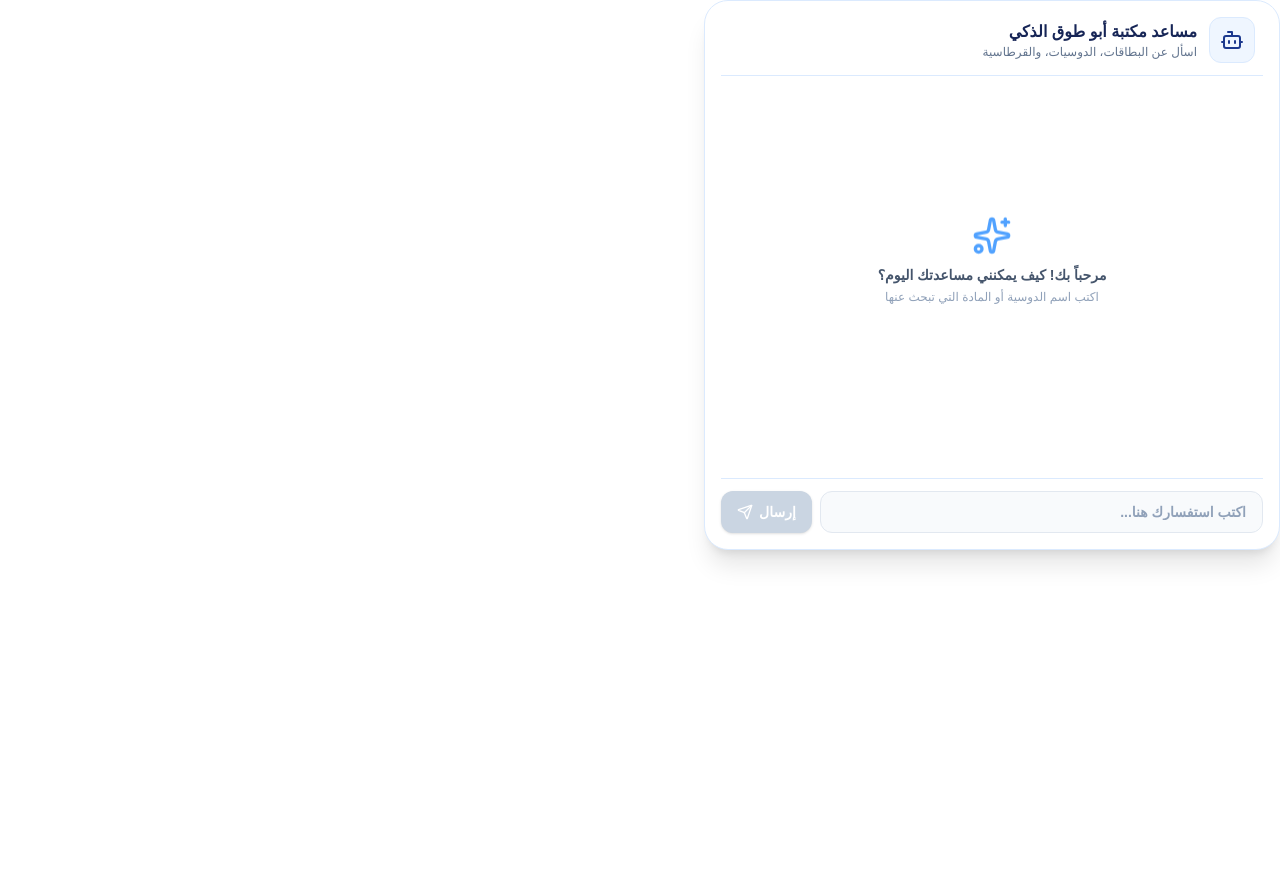
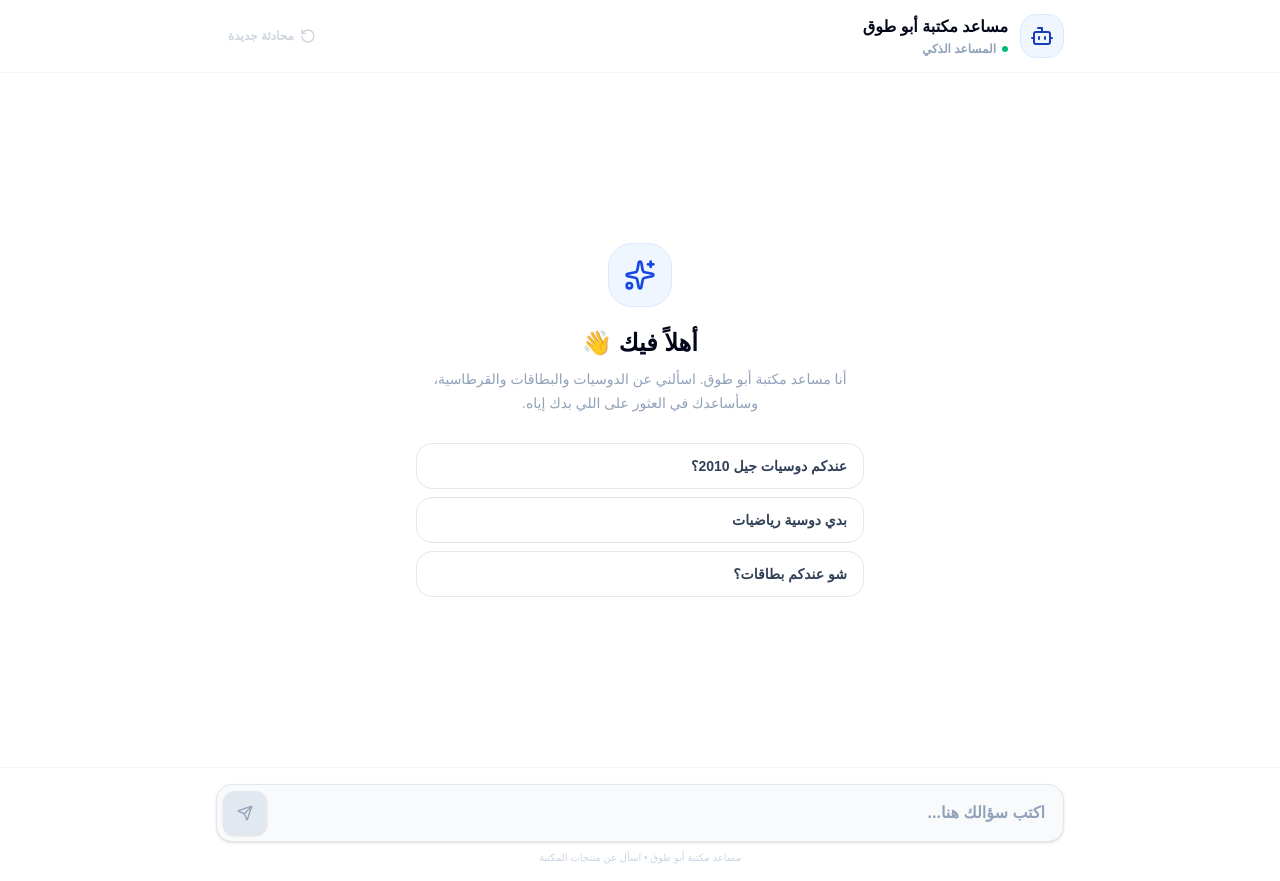
Before and after one commit to 4kspaidar4k-maker/omar44o, a Next.js app: page /ai-chat in a window 1280 px wide. Before the commit the page ends 800 px from the top, so only its background shows below. Built offline with nearby package versions, Linux system fonts and the light colour scheme.

Commit message:
Update page.tsx

```diff
--- a/app/ai-chat/page.tsx
+++ b/app/ai-chat/page.tsx
@@ -1,205 +1,355 @@
 "use client";
-
-import React, { useState, useRef, useEffect } from "react";
+import React, { useEffect, useRef, useState } from "react";
 import { useCart } from "@/context/CartContext";
 import { useRouter } from "next/navigation";
-import { ShoppingCart, Send, Bot, User, Sparkles } from "lucide-react";
-
+import {
+  ShoppingCart,
+  Send,
+  Bot,
+  User,
+  Sparkles,
+  RotateCcw,
+} from "lucide-react";
+type Message = {
+  role: "user" | "assistant";
+  content: string;
+  product?: {
+    id: string | number;
+    title: string;
+    price: number;
+    image?: string;
+  };
+};
 export default function ChatWidget() {
   const { addToCart } = useCart() as any;
   const router = useRouter();
-
-  const [messages, setMessages] = useState<any[]>([]);
+  const [messages, setMessages] = useState<Message[]>([]);
   const [input, setInput] = useState("");
   const [loading, setLoading] = useState(false);
-
   const chatEndRef = useRef<HTMLDivElement>(null);
-
-  // التمرير التلقائي لأسفل المحادثة عند إضافة رسائل جديدة
+  const inputRef = useRef<HTMLInputElement>(null);
+  /* التمرير لآخر رسالة */
   useEffect(() => {
-    chatEndRef.current?.scrollIntoView({ behavior: "smooth" });
+    chatEndRef.current?.scrollIntoView({
+      behavior: "smooth",
+      block: "end",
+    });
   }, [messages, loading]);
-
+  /* إرسال الرسالة */
   const sendMessage = async () => {
-    if (!input.trim() || loading) return;
-
-    const userMessage = { role: "user", content: input };
+    const text = input.trim();
+    if (!text || loading) return;
+    const userMessage: Message = {
+      role: "user",
+      content: text,
+    };
     const newMessages = [...messages, userMessage];
     setMessages(newMessages);
     setInput("");
     setLoading(true);
-
     try {
       const res = await fetch("/api/ai-chat", {
         method: "POST",
-        headers: { "Content-Type": "application/json" },
-        body: JSON.stringify({ messages: newMessages }),
+        headers: {
+          "Content-Type": "application/json",
+        },
+        body: JSON.stringify({
+          messages: newMessages,
+        }),
       });
-
+      if (!res.ok) {
+        throw new Error(`HTTP ${res.status}`);
+      }
       const data = await res.json();
-
-      if (data.reply) {
+      if (!data?.reply) {
+        throw new Error("لم يصل رد من الذكاء الاصطناعي");
+      }
+      const assistantMessage: Message = {
+        role: "assistant",
+        content: String(data.reply),
+        product: data.product || undefined,
+      };
+      setMessages((prev) => [...prev, assistantMessage]);
+    } catch (error) {
+      console.error("AI CHAT ERROR:", error);
       setMessages((prev) => [
         ...prev,
         {
           role: "assistant",
-            content: data.reply,
-            product: data.product,
-          },
-        ]);
-      }
-    } catch (err) {
-      console.error("CHAT ERROR:", err);
-      setMessages((prev) => [
-        ...prev,
-        {
-          role: "assistant",
-          content: "عذراً، حدث خطأ أثناء الاتصال بالخادم. يرجى المحاولة لاحقاً.",
+          content:
+            "عذراً، صار خطأ بسيط أثناء الاتصال بالمساعد. حاول مرة ثانية بعد قليل.",
         },
       ]);
     } finally {
       setLoading(false);
+      setTimeout(() => {
+        inputRef.current?.focus();
+      }, 100);
     }
   };
-
-  const handleAddToCartAndGo = (product: any) => {
+  /* إضافة المنتج للسلة والذهاب للسلة */
+  const handleAddToCartAndGo = (product: Message["product"]) => {
+    if (!product) return;
     addToCart(
       {
-        id: product.id,
+        id: String(product.id),
         name: product.title,
         price: Number(product.price),
         image: product.image,
       },
       1
     );
-
     router.push("/cart");
   };
-
+  /* محادثة جديدة */
+  const resetChat = () => {
+    if (loading) return;
+    setMessages([]);
+    setInput("");
+    setTimeout(() => {
+      inputRef.current?.focus();
+    }, 100);
+  };
+  /* اقتراحات البداية */
+  const quickQuestions = [
+    "عندكم دوسيات جيل 2010؟",
+    "بدي دوسية رياضيات",
+    "شو عندكم بطاقات؟",
+  ];
   return (
-    <div className="flex flex-col h-[550px] w-full max-w-xl bg-white border border-blue-100 rounded-3xl p-4 shadow-xl overflow-hidden">
-      {/* رأس شاشة المحادثة */}
-      <div className="flex items-center gap-3 pb-3 mb-2 border-b border-blue-100 px-2">
-        <div className="p-2.5 bg-blue-50 border border-blue-100 rounded-xl text-blue-900">
-          <Bot className="w-6 h-6" />
+    <main
+      dir="rtl"
+      className="min-h-[100dvh] w-full bg-white text-slate-900 flex flex-col"
+    >
+      {/* ================= HEADER ================= */}
+      <header className="shrink-0 w-full bg-white border-b border-slate-100">
+        <div className="w-full max-w-4xl mx-auto px-4 sm:px-6">
+          <div className="h-[72px] flex items-center justify-between">
+            {/* معلومات المساعد */}
+            <div className="flex items-center gap-3 min-w-0">
+              <div className="w-11 h-11 rounded-2xl bg-blue-50 border border-blue-100 flex items-center justify-center shrink-0">
+                <Bot className="w-6 h-6 text-blue-800" />
               </div>
-        <div>
-          <h3 className="font-black text-blue-950 text-base">مساعد مكتبة أبو طوق الذكي</h3>
-          <p className="text-xs text-slate-500 font-medium">اسأل عن البطاقات، الدوسيات، والقرطاسية</p>
+              <div className="min-w-0">
+                <h1 className="text-sm sm:text-base font-black text-slate-950 truncate">
+                  مساعد مكتبة أبو طوق
+                </h1>
+                <div className="flex items-center gap-1.5 mt-0.5">
+                  <span className="w-1.5 h-1.5 rounded-full bg-emerald-500" />
+                  <p className="text-[11px] sm:text-xs text-slate-400 font-bold">
+                    المساعد الذكي
+                  </p>
                 </div>
               </div>
-
-      {/* منطقة عرض الرسائل */}
-      <div className="flex-1 overflow-y-auto space-y-4 p-2 custom-scrollbar">
-        {messages.length === 0 && (
-          <div className="h-full flex flex-col items-center justify-center text-center p-6 text-slate-400">
-            <Sparkles className="w-10 h-10 text-blue-400 mb-2 animate-bounce" />
-            <p className="text-sm font-bold text-slate-600">مرحباً بك! كيف يمكنني مساعدتك اليوم؟</p>
-            <p className="text-xs text-slate-400 mt-1">اكتب اسم الدوسية أو المادة التي تبحث عنها</p>
+            </div>
+            {/* محادثة جديدة */}
+            <button
+              type="button"
+              onClick={resetChat}
+              disabled={loading || messages.length === 0}
+              className="flex items-center gap-1.5 px-3 py-2 rounded-xl text-xs font-bold text-slate-500 hover:text-blue-800 hover:bg-blue-50 disabled:opacity-30 disabled:hover:bg-transparent disabled:hover:text-slate-500 transition"
+              aria-label="محادثة جديدة"
+            >
+              <RotateCcw className="w-4 h-4" />
+              <span className="hidden sm:inline">محادثة جديدة</span>
+            </button>
+          </div>
+        </div>
+      </header>
+      {/* ================= CHAT ================= */}
+      <section className="flex-1 min-h-0 w-full overflow-hidden">
+        <div className="h-full w-full max-w-4xl mx-auto overflow-y-auto">
+          <div className="min-h-full px-4 sm:px-6 py-6 sm:py-8">
+            {/* الشاشة الترحيبية */}
+            {messages.length === 0 && !loading && (
+              <div className="min-h-[calc(100dvh-170px)] flex flex-col items-center justify-center text-center">
+                <div className="w-16 h-16 rounded-3xl bg-blue-50 border border-blue-100 flex items-center justify-center mb-5">
+                  <Sparkles className="w-8 h-8 text-blue-700" />
+                </div>
+                <h2 className="text-xl sm:text-2xl font-black text-slate-950">
+                  أهلاً فيك 👋
+                </h2>
+                <p className="mt-2 text-sm text-slate-400 font-medium max-w-md leading-6">
+                  أنا مساعد مكتبة أبو طوق. اسألني عن الدوسيات والبطاقات
+                  والقرطاسية، وسأساعدك في العثور على اللي بدك إياه.
+                </p>
+                {/* اقتراحات */}
+                <div className="w-full max-w-md mt-7 grid gap-2">
+                  {quickQuestions.map((question) => (
+                    <button
+                      key={question}
+                      type="button"
+                      onClick={() => {
+                        setInput(question);
+                        setTimeout(() => {
+                          inputRef.current?.focus();
+                        }, 50);
+                      }}
+                      className="w-full text-right px-4 py-3 rounded-2xl border border-slate-200 bg-white hover:border-blue-200 hover:bg-blue-50/50 transition text-xs sm:text-sm font-bold text-slate-700"
+                    >
+                      {question}
+                    </button>
+                  ))}
+                </div>
               </div>
             )}
-
-        {messages.map((msg, index) => (
+            {/* الرسائل */}
+            <div className="space-y-6">
+              {messages.map((msg, index) => {
+                const isUser = msg.role === "user";
+                return (
                   <div
-            key={index}
-            className={`flex items-start gap-2 ${
-              msg.role === "user" ? "flex-row-reverse" : "flex-row"
+                    key={`${index}-${msg.role}`}
+                    className={`flex items-start gap-3 ${
+                      isUser ? "justify-start" : "justify-end"
                     }`}
                   >
-            {/* أيقونة المرسل */}
+                    {/* أيقونة المستخدم */}
+                    {isUser && (
+                      <div className="w-8 h-8 rounded-xl bg-slate-900 text-white flex items-center justify-center shrink-0 mt-1">
+                        <User className="w-4 h-4" />
+                      </div>
+                    )}
                     <div
-              className={`w-8 h-8 rounded-full flex items-center justify-center text-xs font-bold shrink-0 ${
-                msg.role === "user"
-                  ? "bg-blue-900 text-white"
-                  : "bg-blue-100 text-blue-900"
+                      className={`flex flex-col ${
+                        isUser
+                          ? "items-start max-w-[85%] sm:max-w-[70%]"
+                          : "items-end w-full max-w-[92%] sm:max-w-[78%]"
                       }`}
                     >
-              {msg.role === "user" ? <User className="w-4 h-4" /> : <Bot className="w-4 h-4" />}
-            </div>
-
-            {/* محتوى الرسالة */}
-            <div className="flex flex-col max-w-[80%]">
+                      {/* الرسالة */}
                       <div
-                className={`p-3.5 rounded-2xl text-sm font-bold leading-relaxed ${
-                  msg.role === "user"
-                    ? "bg-blue-900 text-white rounded-tr-none shadow-sm"
-                    : "bg-slate-100 text-slate-800 rounded-tl-none border border-slate-200/60"
-                }`}
+                        className={
+                          isUser
+                            ? "px-4 py-3 rounded-2xl rounded-tr-md bg-slate-900 text-white text-sm font-bold leading-7 shadow-sm"
+                            : "px-4 py-3 rounded-2xl rounded-tl-md bg-slate-50 border border-slate-100 text-slate-800 text-sm font-bold leading-7 w-fit"
+                        }
                       >
                         {msg.content}
                       </div>
-
-              {/* كرت المنتج إذا توفر */}
+                      {/* كرت المنتج */}
                       {msg.product && (
-                <div className="mt-3 bg-white border border-blue-200 rounded-2xl overflow-hidden shadow-md group">
+                        <div className="w-full max-w-sm mt-3 bg-white border border-slate-200 rounded-2xl overflow-hidden shadow-sm">
+                          {/* صورة المنتج */}
                           {msg.product.image ? (
+                            <div className="relative w-full aspect-[2/3] max-h-[300px] bg-slate-100">
                               <img
                                 src={msg.product.image}
                                 alt={msg.product.title}
-                      className="w-full h-36 object-cover"
+                                className="w-full h-full object-cover"
                                 onError={(e) => {
-                        (e.target as HTMLElement).style.display = "none";
+                                  const target =
+                                    e.currentTarget as HTMLImageElement;
+                                  target.style.display = "none";
                                 }}
                               />
+                            </div>
                           ) : (
-                    <div className="w-full h-32 bg-blue-50 flex items-center justify-center text-blue-400 font-bold text-xs">
-                      بدون صورة
+                            <div className="w-full h-32 bg-slate-50 flex items-center justify-center">
+                              <Bot className="w-8 h-8 text-slate-300" />
                             </div>
                           )}
-                  <div className="p-3">
-                    <h4 className="font-black text-sm text-blue-950 line-clamp-1">
+                          {/* تفاصيل المنتج */}
+                          <div className="p-4">
+                            <h3 className="text-sm font-black text-slate-950 leading-6">
                               {msg.product.title}
-                    </h4>
-                    <p className="text-blue-700 font-black text-sm mt-1">
-                      {msg.product.price} د.أ
-                    </p>
+                            </h3>
+                            <div className="flex items-center justify-between gap-3 mt-3">
+                              <span className="text-base font-black text-blue-800">
+                                {Number(msg.product.price || 0).toFixed(2)} د.أ
+                              </span>
                               <button
-                      onClick={() => handleAddToCartAndGo(msg.product)}
-                      className="w-full mt-3 py-2 px-3 bg-blue-900 hover:bg-blue-800 text-white text-xs font-bold rounded-xl transition shadow flex items-center justify-center gap-2"
+                                type="button"
+                                onClick={() =>
+                                  handleAddToCartAndGo(msg.product)
+                                }
+                                className="flex items-center justify-center gap-2 px-4 py-2.5 rounded-xl bg-slate-900 hover:bg-blue-900 text-white text-xs font-black transition shadow-sm"
                               >
                                 <ShoppingCart className="w-4 h-4" />
-                      إضافة للسلة وإتمام الطلب
+                                إضافة للسلة
                               </button>
+                            </div>
                           </div>
                         </div>
                       )}
                     </div>
-          </div>
-        ))}
-
-        {/* مؤشر جاري التحميل */}
-        {loading && (
-          <div className="flex items-center gap-2 text-slate-400 font-bold text-xs p-2">
-            <div className="w-6 h-6 rounded-full bg-blue-50 text-blue-600 flex items-center justify-center animate-spin">
-              <Bot className="w-3.5 h-3.5" />
-            </div>
-            <span>مساعد أبو طوق يفكر...</span>
+                    {/* أيقونة المساعد */}
+                    {!isUser && (
+                      <div className="w-8 h-8 rounded-xl bg-blue-50 border border-blue-100 text-blue-800 flex items-center justify-center shrink-0 mt-1">
+                        <Bot className="w-4 h-4" />
                       </div>
                     )}
-
+                  </div>
+                );
+              })}
+              {/* جاري التفكير */}
+              {loading && (
+                <div className="flex items-start gap-3">
+                  <div className="w-8 h-8 rounded-xl bg-blue-50 border border-blue-100 text-blue-800 flex items-center justify-center shrink-0">
+                    <Bot className="w-4 h-4" />
+                  </div>
+                  <div className="px-4 py-3 rounded-2xl rounded-tl-md bg-slate-50 border border-slate-100">
+                    <div className="flex items-center gap-1.5">
+                      <span className="w-1.5 h-1.5 rounded-full bg-slate-400 animate-bounce" />
+                      <span
+                        className="w-1.5 h-1.5 rounded-full bg-slate-400 animate-bounce"
+                        style={{ animationDelay: "120ms" }}
+                      />
+                      <span
+                        className="w-1.5 h-1.5 rounded-full bg-slate-400 animate-bounce"
+                        style={{ animationDelay: "240ms" }}
+                      />
+                    </div>
+                  </div>
+                </div>
+              )}
               <div ref={chatEndRef} />
             </div>
-
-      {/* منطقة الإدخال */}
-      <div className="flex gap-2 mt-2 pt-3 border-t border-blue-100">
+          </div>
+        </div>
+      </section>
+      {/* ================= INPUT ================= */}
+      <footer className="shrink-0 w-full bg-white border-t border-slate-100">
+        <div className="w-full max-w-4xl mx-auto px-4 sm:px-6 py-3 sm:py-4">
+          <div className="flex items-center gap-2 p-1.5 rounded-2xl border border-slate-200 bg-slate-50 focus-within:border-blue-300 focus-within:bg-white transition shadow-sm">
             <input
+              ref={inputRef}
               type="text"
+              inputMode="text"
+              enterKeyHint="send"
+              autoComplete="off"
+              autoCorrect="on"
+              spellCheck={false}
               value={input}
               onChange={(e) => setInput(e.target.value)}
-          onKeyDown={(e) => e.key === "Enter" && sendMessage()}
-          placeholder="اكتب استفسارك هنا..."
+              onKeyDown={(e) => {
+                if (e.key === "Enter" && !e.shiftKey) {
+                  e.preventDefault();
+                  sendMessage();
+                }
+              }}
+              placeholder="اكتب سؤالك هنا..."
               disabled={loading}
-          className="flex-1 px-4 py-2.5 bg-slate-50 border border-slate-200 rounded-xl text-sm font-bold text-slate-800 placeholder-slate-400 outline-none focus:border-blue-600 focus:bg-white transition"
+              className="flex-1 min-w-0 bg-transparent border-0 outline-none px-3 py-2.5 text-[16px] sm:text-sm font-bold text-slate-900 placeholder:text-slate-400 disabled:opacity-50"
+              style={{
+                fontSize: "16px",
+              }}
             />
             <button
+              type="button"
               onClick={sendMessage}
               disabled={loading || !input.trim()}
-          className="px-4 py-2.5 bg-blue-900 hover:bg-blue-800 disabled:bg-slate-300 text-white font-bold rounded-xl text-sm transition flex items-center justify-center gap-1.5 shadow-sm"
+              className="w-11 h-11 shrink-0 rounded-xl bg-slate-900 hover:bg-blue-900 disabled:bg-slate-200 disabled:text-slate-400 text-white flex items-center justify-center transition shadow-sm"
+              aria-label="إرسال"
             >
-          <span>إرسال</span>
               <Send className="w-4 h-4" />
             </button>
           </div>
+          <p className="text-center text-[10px] text-slate-300 font-medium mt-2">
+            مساعد مكتبة أبو طوق • اسأل عن منتجات المكتبة
+          </p>
         </div>
+      </footer>
+    </main>
   );
 }
```
Lines whose indentation alone changed are shown as unchanged.
